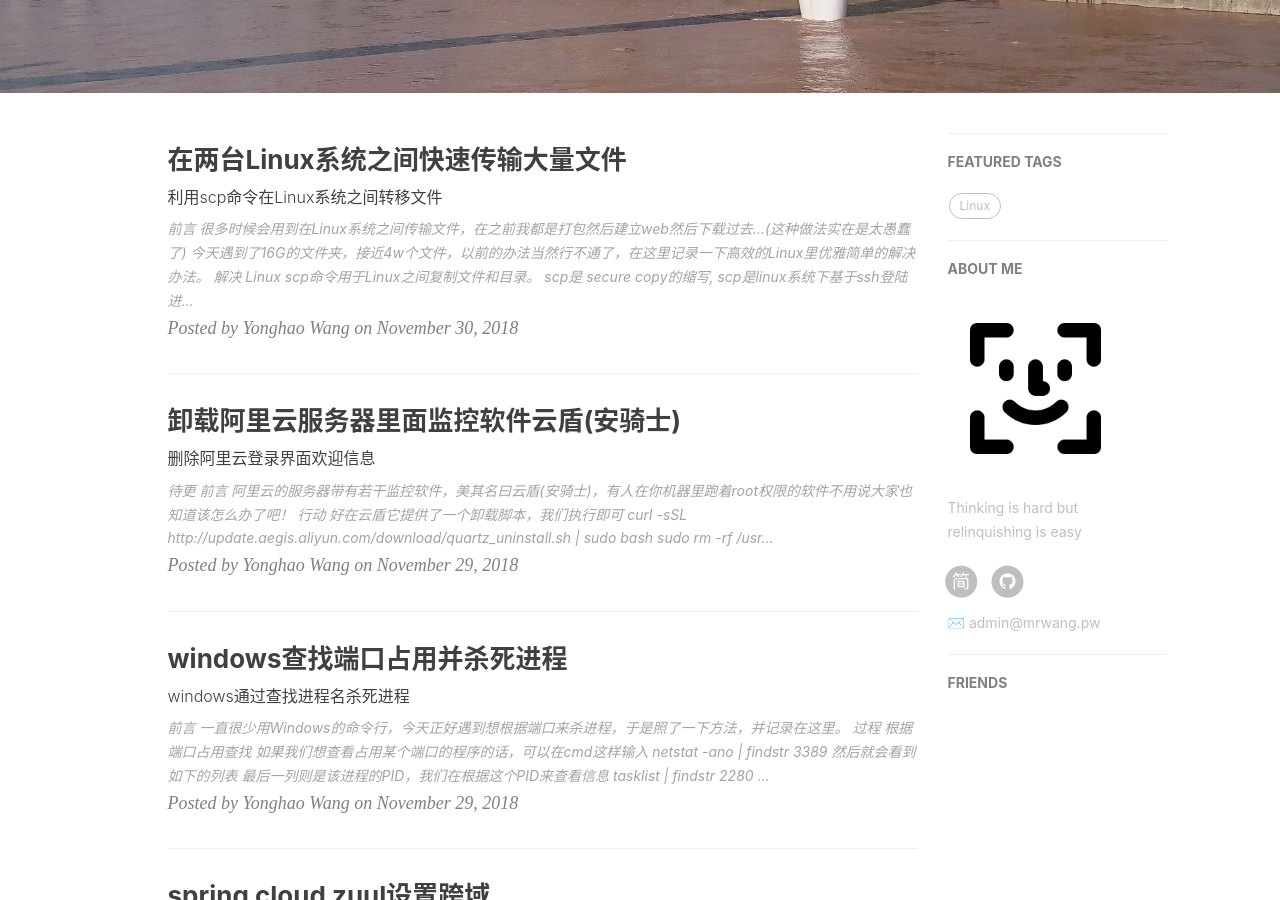
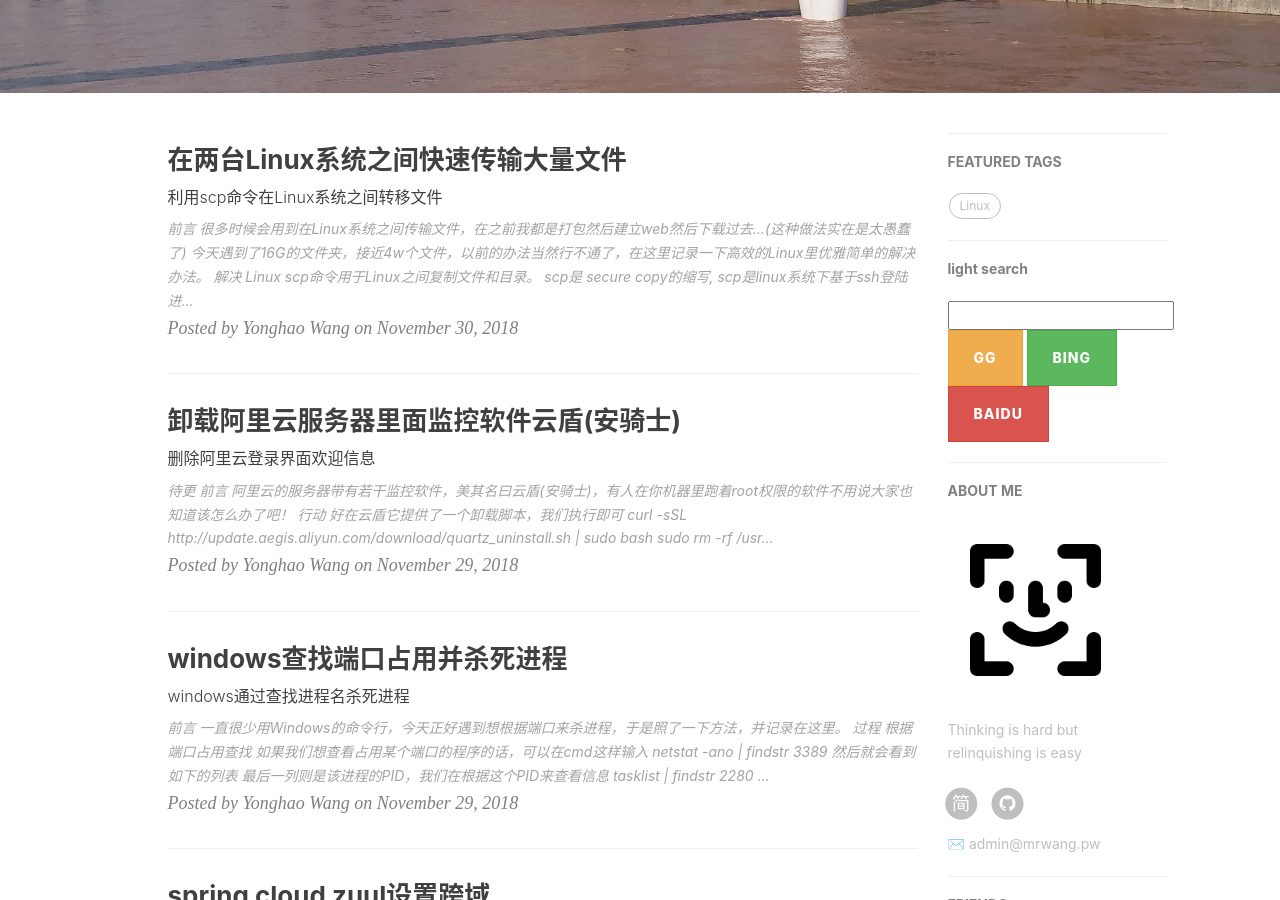
Before and after one commit to YonghaoWang/YonghaoWang.github.io, a Jekyll site: the page built from index.html, in a window 1280 px wide and 900 px high, scrolled down 325 px. Built offline with Jekyll 4.4.1, drawn with Linux system fonts in a browser that asks for light colours; nearby versions of some CDN libraries; the list of posts is cut into pages by our own code; comment, search, counter and statistics services are not loaded.

Commit message:
update search

```diff
--- a/_layouts/page.html
+++ b/_layouts/page.html
@@ -98,6 +98,37 @@ layout: default
                 </section>
                 {% endif %}
 
+                <!-- light search -->
+                <section>
+                    <hr class="hidden-sm hidden-xs">
+                    <h5><a href="#">light search</a></h5>
+                    <div hidden="hidden">
+                        <!--Google-->
+                        <form action="https://www.google.com.hk/search">
+                            <input type="text" name=q id="GContent" size=30>
+                            <input type="submit" id="ToG">
+                        </form>
+                        <!--Baidu-->
+                        <form action="http://baidu.com/s">
+                            <input type="text" name=wd id="BaiduContent" size=30>
+                            <input type="submit" id="ToBaidu">
+                        </form>
+                        <!--Bing-->
+                        <form action="http://cn.bing.com/search">
+                            <input type="text" name=q id="BingContent" size=30>
+                            <input type="submit" id="ToBing">
+                        </form>
+                    </div>
+                    <div class="visible-md visible-lg">
+                        <form>
+                            <input placeholder="">
+                            <!--不同的搜索引擎按钮-->
+                            <button class="btn btn-warning s-btn submit">GG</button>
+                            <button class="btn btn-success s-btn submit">Bing</button>
+                            <button class="btn btn-danger s-btn submit">Baidu</button>
+                        </form>
+                    </div>
+                </section>
                 <!-- Short About -->
                 <section class="visible-md visible-lg">
                     <hr><h5><a href="{{'/about/' | prepend: site.baseurl }}">ABOUT ME</a></h5>
@@ -204,3 +235,48 @@ layout: default
         {% endif %}
 	</div>
 </div>
+<script>
+    //搜索判断
+    function search(type){
+        var content = $(".input-search").val();
+        //若为空则提示
+        if(content.length==0){
+            $(".input-search").attr("placeholder","请输入内容后再试");
+        }else{
+            switch (type){
+                case "Baidu":
+                    $("#BaiduContent").val(content);
+                    $("#ToBaidu").click();
+                    break;
+                case "Bing":
+                    $("#BingContent").val(content);
+                    $("#ToBing").click();
+                    break;
+                case "GG":
+                    $("#GContent").val(content);
+                    $("#ToG").click();
+                    break;
+                default:{
+                    swal({
+                        title: "错误",
+                        text: "请刷新网页再试！",
+                        type: "error",
+                        confirmButtonText: "Cool"
+                    })
+                }
+            }
+
+        }
+    }
+    $(".submit").click(function(){
+        var kind = $(this).text();
+        search(kind);
+    })
+
+    $(".input-search").keypress(function(event){
+        var code = event.keyCode;
+        if(code=="13"){
+            search("Baidu");
+        }
+    })
+</script>
```
